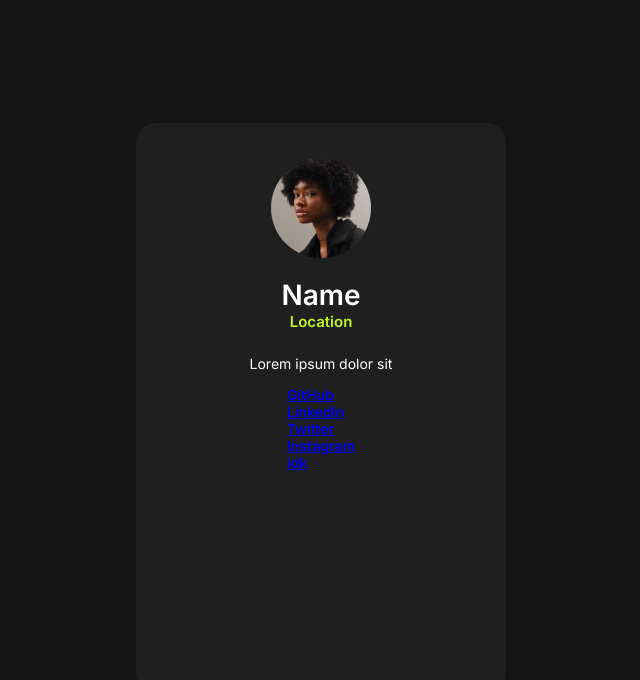
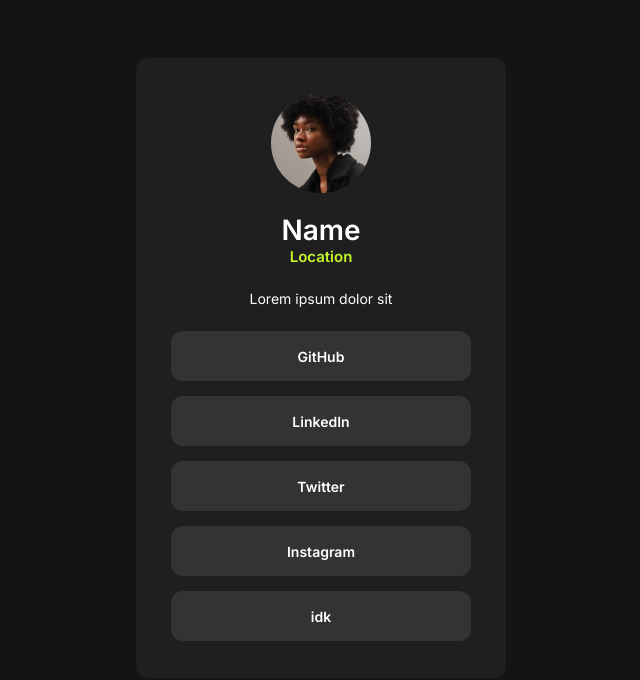
Before and after one commit to gztt5/social-links-profile, a plain HTML site: page index.html in a window 1280 px wide. Shown: the whole page, without its empty margins (319-959 px from the left). Drawn offline with Linux system fonts and the light colour scheme.

Commit message:
style: basic style for link buttons

```diff
--- a/styles.css
+++ b/styles.css
@@ -1,6 +1,6 @@
 body {
 	background-color: hsl(0, 0%, 8%);
-	min-height: 100vh;
+	min-height: 90vh;
 	min-width: 100vh;
 	display: flex;
 	justify-content: center;
@@ -46,14 +46,35 @@
 .container {
 	background-color: hsl(0, 0%, 12%);
 	width: 300px;
-	height: 500px;
+	height: 550px;
 	display: flex;
 	flex-direction: column;
 	align-items: center;
 	padding: 35px;
-	border-radius: 20px;
+	border-radius: 12px;
+}
+
+.link-container {
+	width: 100%;
+	height: 100%;
+	padding: 10px;
+	display: flex;
+	flex-direction: column;
+	gap: 15px;
+}
+
+a {
+	text-decoration: none;
 }
 
 .link {
-	display: block;
+	display: flex;
+	align-items: center;
+	justify-content: center;
+	text-align: center;
+	height: 50px;
+	width: 100%;
+	background-color: hsl(0, 0%, 20%);
+	color: hsl(0, 0%, 100%);
+	border-radius: 12px;
 }
```
